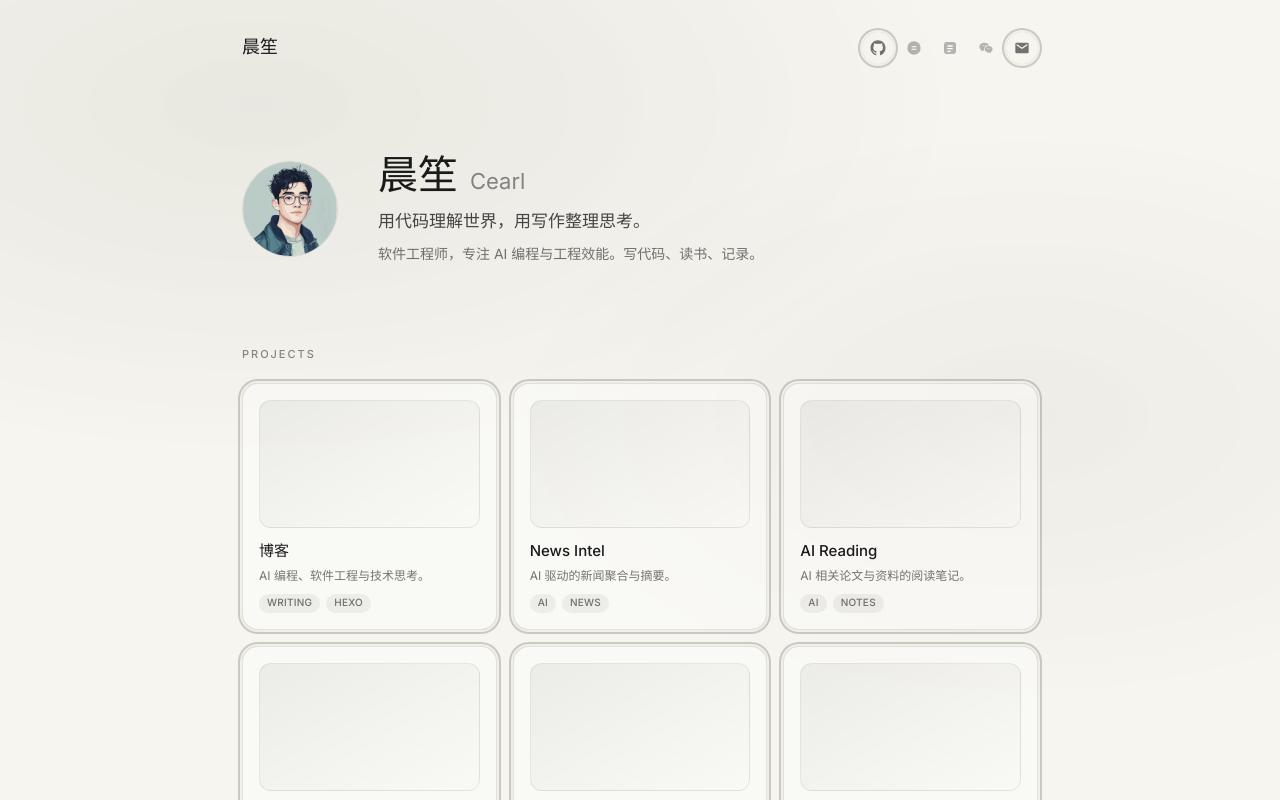
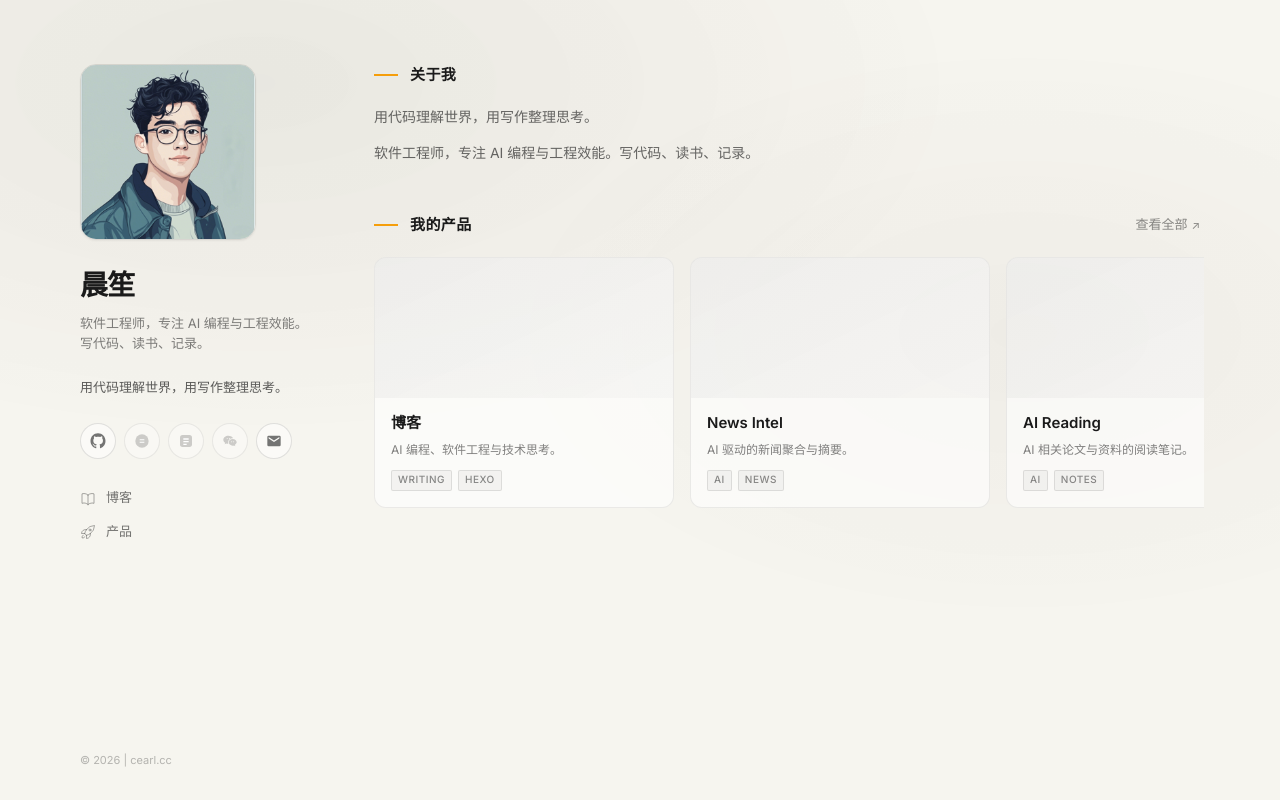
Before and after one commit to chess99/chess99.github.io, a React (Vite) app: page / in a window 1280 px wide. Shown: the top 800 px of the page. Built offline with nearby package versions, Linux system fonts and the light colour scheme.

Commit message:
feat: redesign with idoubi-style sidebar layout — sticky sidebar + horizontal product cards

```diff
--- a/404.html
+++ b/404.html
@@ -1,18 +1,9 @@
 <!doctype html>
 <meta charset="utf-8" />
 <meta name="viewport" content="width=device-width, initial-scale=1" />
-<title>404</title>
-<meta http-equiv="refresh" content="0; url=/" />
-<style>
-  body {
-    font-family: ui-sans-serif, system-ui, -apple-system, Segoe UI, Roboto,
-      Helvetica, Arial;
-    padding: 24px;
-  }
-  a {
-    color: #245cff;
-  }
-</style>
-<h1>404</h1>
-<p>页面不存在，正在跳转到首页…</p>
-<p><a href="/">返回首页</a></p>
+<title>晨笙</title>
+<script>
+  // SPA redirect: save path to sessionStorage, redirect to root
+  sessionStorage.setItem('spa_redirect', location.pathname + location.search);
+  location.replace('/');
+</script>
--- a/src/App.tsx
+++ b/src/App.tsx
@@ -1,4 +1,3 @@
-import { motion, useReducedMotion } from 'framer-motion'
 import { profile } from './data/profile'
 import { projects } from './data/projects'
 import {
@@ -8,178 +7,251 @@ import {
   IconXiaohongshu,
   IconWechat,
 } from './components/icons'
+import ProductsPage from './pages/ProductsPage'
 
-function Nav() {
+function useRoute() {
+  if (typeof window === 'undefined') return '/'
+  return window.location.pathname
+}
+
+// idoubi 风格的 section 标题：左侧黄色横线 + 标题，右侧操作链接
+function SectionHeading({
+  title,
+  linkLabel,
+  linkHref,
+}: {
+  title: string
+  linkLabel?: string
+  linkHref?: string
+}) {
   return (
-    <nav className="mx-auto flex w-full max-w-[860px] items-center justify-between px-5 py-6 md:px-8 md:py-8">
-      <a
-        href="/"
-        className="font-serif text-[18px] font-medium text-ink transition-opacity hover:opacity-70"
-      >
-        {profile.name}
-      </a>
-      <div className="flex items-center gap-1 text-ink/60">
+    <div className="flex items-center justify-between">
+      <div className="flex items-center gap-3">
+        {/* 左侧黄色装饰线 */}
+        <div className="h-0.5 w-6 bg-amber-500" />
+        <h2 className="text-[15px] font-semibold text-ink tracking-wide">{title}</h2>
+      </div>
+      {linkLabel && linkHref && (
         <a
-          href={profile.social.github}
-          target="_blank"
-          rel="noopener noreferrer"
-          aria-label="GitHub"
-          className="rounded-full p-2 transition-all duration-200 ease-ios hover:bg-black/5 hover:text-ink active:scale-95 focus-ring"
+          href={linkHref}
+          className="flex items-center gap-0.5 text-[13px] text-ink/50 hover:text-ink/80 transition-colors"
         >
-          <IconGitHub className="h-4 w-4" />
+          {linkLabel}
+          <span className="text-[11px] ml-0.5">↗</span>
         </a>
-        <span
-          title="即刻（即将添加）"
-          aria-label="即刻"
-          className="rounded-full p-2 cursor-default text-ink/30"
-        >
-          <IconJike className="h-4 w-4" />
-        </span>
-        <span
-          title="小红书（即将添加）"
-          aria-label="小红书"
-          className="rounded-full p-2 cursor-default text-ink/30"
-        >
-          <IconXiaohongshu className="h-4 w-4" />
-        </span>
-        <span
-          title="微信公众号（即将添加）"
-          aria-label="微信公众号"
-          className="rounded-full p-2 cursor-default text-ink/30"
-        >
-          <IconWechat className="h-4 w-4" />
-        </span>
-        <a
-          href={`mailto:${profile.email}`}
-          aria-label="Email"
-          className="rounded-full p-2 transition-all duration-200 ease-ios hover:bg-black/5 hover:text-ink active:scale-95 focus-ring"
-        >
-          <IconMail className="h-4 w-4" />
-        </a>
-      </div>
-    </nav>
+      )}
+    </div>
   )
 }
 
-function Hero() {
-  const reduceMotion = useReducedMotion()
+// 产品卡片（横向滚动用）
+function ProductCard({ project }: { project: (typeof projects)[0] }) {
   return (
-    <motion.section
-      className="mx-auto w-full max-w-[860px] px-5 pb-16 pt-10 md:px-8 md:pb-20 md:pt-14"
-      initial={reduceMotion ? false : { opacity: 0, y: 16 }}
-      animate={{ opacity: 1, y: 0 }}
-      transition={{ duration: 0.5, ease: [0.22, 1, 0.36, 1] }}
-    >
-      <div className="flex flex-col items-start gap-6 md:flex-row md:items-center md:gap-10">
-        <img
-          src={profile.avatar}
-          alt={profile.name}
-          className="h-20 w-20 rounded-full border border-ink/10 object-cover md:h-24 md:w-24"
-        />
-        <div>
-          <h1 className="font-serif text-[32px] leading-tight text-ink md:text-[40px]">
-            {profile.name}
-            <span className="ml-3 font-sans text-[18px] font-normal text-ink/50 md:text-[22px]">
-              {profile.nameEn}
-            </span>
-          </h1>
-          <p className="mt-2 text-[15px] font-medium text-ink/80 md:text-[17px]">
-            {profile.slogan}
-          </p>
-          <p className="mt-2 max-w-[480px] text-[13px] leading-relaxed text-ink/60 md:text-[14px]">
-            {profile.bio}
-          </p>
-        </div>
-      </div>
-    </motion.section>
-  )
-}
-
-function ProjectCard({
-  title,
-  description,
-  href,
-  tags,
-  index,
-}: {
-  title: string
-  description: string
-  href: string
-  tags: string[]
-  index: number
-}) {
-  const reduceMotion = useReducedMotion()
-  return (
-    <motion.a
-      href={href}
+    <a
+      href={project.href}
       target="_blank"
       rel="noopener noreferrer"
-      className="group flex flex-col gap-3 rounded-2xl border border-ink/10 bg-white/40 p-4 transition-all duration-200 ease-ios hover:bg-white/70 hover:shadow-sm hover:border-ink/15 active:scale-[0.98] focus-ring"
-      initial={reduceMotion ? false : { opacity: 0, y: 12 }}
-      animate={{ opacity: 1, y: 0 }}
-      transition={{
-        duration: 0.4,
-        delay: index * 0.06,
-        ease: [0.22, 1, 0.36, 1],
-      }}
+      className="group flex-shrink-0 w-[300px] flex flex-col rounded-xl border border-ink/[0.08] bg-white/60 overflow-hidden hover:border-ink/20 hover:shadow-md transition-all duration-200 active:scale-[0.99]"
     >
-      <div className="h-32 w-full rounded-xl border border-ink/[0.08] bg-gradient-to-br from-ink/[0.06] to-transparent" />
-      <div>
-        <h3 className="text-[15px] font-medium text-ink group-hover:text-ink/90 transition-colors">
-          {title}
-        </h3>
-        <p className="mt-1 text-[12px] leading-relaxed text-ink/60">{description}</p>
-        <div className="mt-2 flex flex-wrap gap-1.5">
-          {tags.map((tag) => (
+      {/* Cover */}
+      <div className="h-[140px] w-full bg-gradient-to-br from-ink/[0.05] to-ink/[0.02] overflow-hidden flex items-center justify-center">
+        {project.cover ? (
+          <img src={project.cover} alt={project.title} className="h-full w-full object-cover" />
+        ) : (
+          <div className="h-full w-full" />
+        )}
+      </div>
+      {/* Body */}
+      <div className="flex flex-col gap-2 p-4">
+        <h3 className="text-[15px] font-semibold text-ink leading-tight">{project.title}</h3>
+        <p className="text-[12px] text-ink/55 leading-relaxed">{project.description}</p>
+        <div className="flex flex-wrap gap-1.5 mt-0.5">
+          {project.tags.map((tag) => (
             <span
               key={tag}
-              className="rounded-full bg-black/5 px-2 py-0.5 text-[10px] font-medium tracking-wide text-ink/60"
+              className="rounded-sm border border-ink/[0.1] bg-ink/[0.04] px-1.5 py-0.5 text-[10px] font-medium tracking-wider text-ink/50"
             >
               {tag}
             </span>
           ))}
         </div>
       </div>
-    </motion.a>
+    </a>
   )
 }
 
-function Projects() {
+function Sidebar() {
+  const isTODO = (url: string) => url.includes('TODO')
+
   return (
-    <section className="mx-auto w-full max-w-[860px] px-5 pb-20 md:px-8">
-      <div className="mb-5 text-[11px] font-medium tracking-[0.18em] text-ink/50">
-        PROJECTS
+    <aside className="lg:sticky lg:top-8 lg:h-[calc(100vh-4rem)] lg:self-start flex flex-col justify-between py-4">
+      <div className="flex flex-col gap-6">
+        {/* 大方形圆角头像 — 对标 idoubi 风格 */}
+        <div className="h-44 w-44 overflow-hidden rounded-2xl border border-ink/10 shadow-sm">
+          <img
+            src={profile.avatar}
+            alt={profile.name}
+            className="h-full w-full object-cover"
+          />
+        </div>
+
+        {/* 名字大字 */}
+        <h1 className="text-[28px] font-bold text-ink leading-tight tracking-tight mt-1">
+          {profile.name}
+        </h1>
+
+        {/* 副标题（bio 作为副标题） */}
+        <p className="text-[13px] text-ink/55 -mt-3">{profile.bio}</p>
+
+        {/* slogan */}
+        <p className="text-[13px] text-ink/70 leading-relaxed">{profile.slogan}</p>
+
+        {/* 社交图标 — 圆形边框按钮 */}
+        <div className="flex items-center gap-2 flex-wrap">
+          <a
+            href={profile.social.github}
+            target="_blank"
+            rel="noopener noreferrer"
+            aria-label="GitHub"
+            className="flex h-9 w-9 items-center justify-center rounded-full border border-ink/[0.12] bg-white/50 text-ink/60 hover:text-ink hover:border-ink/25 hover:bg-white/80 transition-all"
+          >
+            <IconGitHub className="h-4 w-4" />
+          </a>
+
+          {!isTODO(profile.social.jike) ? (
+            <a href={profile.social.jike} target="_blank" rel="noopener noreferrer" aria-label="即刻"
+              className="flex h-9 w-9 items-center justify-center rounded-full border border-ink/[0.12] bg-white/50 text-ink/60 hover:text-ink hover:border-ink/25 hover:bg-white/80 transition-all">
+              <IconJike className="h-4 w-4" />
+            </a>
+          ) : (
+            <span title="即刻（待补充）" className="flex h-9 w-9 items-center justify-center rounded-full border border-ink/[0.08] bg-white/30 text-ink/20 cursor-default">
+              <IconJike className="h-4 w-4" />
+            </span>
+          )}
+
+          {!isTODO(profile.social.xiaohongshu) ? (
+            <a href={profile.social.xiaohongshu} target="_blank" rel="noopener noreferrer" aria-label="小红书"
+              className="flex h-9 w-9 items-center justify-center rounded-full border border-ink/[0.12] bg-white/50 text-ink/60 hover:text-ink hover:border-ink/25 hover:bg-white/80 transition-all">
+              <IconXiaohongshu className="h-4 w-4" />
+            </a>
+          ) : (
+            <span title="小红书（待补充）" className="flex h-9 w-9 items-center justify-center rounded-full border border-ink/[0.08] bg-white/30 text-ink/20 cursor-default">
+              <IconXiaohongshu className="h-4 w-4" />
+            </span>
+          )}
+
+          <span title="微信公众号（待补充）" className="flex h-9 w-9 items-center justify-center rounded-full border border-ink/[0.08] bg-white/30 text-ink/20 cursor-default">
+            <IconWechat className="h-4 w-4" />
+          </span>
+
+          <a href={`mailto:${profile.email}`} aria-label="Email"
+            className="flex h-9 w-9 items-center justify-center rounded-full border border-ink/[0.12] bg-white/50 text-ink/60 hover:text-ink hover:border-ink/25 hover:bg-white/80 transition-all">
+            <IconMail className="h-4 w-4" />
+          </a>
+        </div>
+
+        {/* 导航链接 */}
+        <nav className="flex flex-col gap-2.5 mt-1">
+          <NavLink href="https://blog.cearl.cc" icon="book">博客</NavLink>
+          <NavLink href="/products" icon="rocket">产品</NavLink>
+        </nav>
       </div>
-      <div className="grid gap-4 sm:grid-cols-2 lg:grid-cols-3">
-        {projects.map((p, i) => (
-          <ProjectCard
-            key={p.id}
-            title={p.title}
-            description={p.description}
-            href={p.href}
-            tags={p.tags}
-            index={i}
-          />
-        ))}
+
+      {/* 底部版权 */}
+      <div className="mt-8 lg:mt-0">
+        <p className="text-[11px] text-ink/30">
+          © {new Date().getFullYear()} | {profile.domain}
+        </p>
       </div>
-    </section>
+    </aside>
+  )
+}
+
+function NavLink({
+  href,
+  icon,
+  children,
+}: {
+  href: string
+  icon: 'book' | 'rocket' | 'user'
+  children: React.ReactNode
+}) {
+  const icons = {
+    book: (
+      <svg className="h-4 w-4" viewBox="0 0 24 24" fill="none" stroke="currentColor" strokeWidth="1.5">
+        <path strokeLinecap="round" strokeLinejoin="round" d="M12 6.042A8.967 8.967 0 0 0 6 3.75c-1.052 0-2.062.18-3 .512v14.25A8.987 8.987 0 0 1 6 18c2.305 0 4.408.867 6 2.292m0-14.25a8.966 8.966 0 0 1 6-2.292c1.052 0 2.062.18 3 .512v14.25A8.987 8.987 0 0 0 18 18a8.967 8.967 0 0 0-6 2.292m0-14.25v14.25" />
+      </svg>
+    ),
+    rocket: (
+      <svg className="h-4 w-4" viewBox="0 0 24 24" fill="none" stroke="currentColor" strokeWidth="1.5">
+        <path strokeLinecap="round" strokeLinejoin="round" d="M15.59 14.37a6 6 0 0 1-5.84 7.38v-4.8m5.84-2.58a14.98 14.98 0 0 0 6.16-12.12A14.98 14.98 0 0 0 9.631 8.41m5.96 5.96a14.926 14.926 0 0 1-5.841 2.58m-.119-8.54a6 6 0 0 0-7.381 5.84h4.8m2.581-5.84a14.927 14.927 0 0 0-2.58 5.84m2.699 2.7c-.103.021-.207.041-.311.06a15.09 15.09 0 0 1-2.448-2.448 14.9 14.9 0 0 1 .06-.312m-2.24 2.39a4.493 4.493 0 0 0-1.757 4.306 4.493 4.493 0 0 0 4.306-1.758M16.5 9a1.5 1.5 0 1 1-3 0 1.5 1.5 0 0 1 3 0Z" />
+      </svg>
+    ),
+    user: (
+      <svg className="h-4 w-4" viewBox="0 0 24 24" fill="none" stroke="currentColor" strokeWidth="1.5">
+        <path strokeLinecap="round" strokeLinejoin="round" d="M15.75 6a3.75 3.75 0 1 1-7.5 0 3.75 3.75 0 0 1 7.5 0ZM4.501 20.118a7.5 7.5 0 0 1 14.998 0A17.933 17.933 0 0 1 12 21.75c-2.676 0-5.216-.584-7.499-1.632Z" />
+      </svg>
+    ),
+  }
+
+  return (
+    <a
+      href={href}
+      className="flex items-center gap-2.5 text-[13px] text-ink/60 hover:text-ink transition-colors py-0.5"
+    >
+      <span className="opacity-60">{icons[icon]}</span>
+      {children}
+    </a>
+  )
+}
+
+function HomePage() {
+  const featured = projects.slice(0, 6)
+
+  return (
+    <main className="flex flex-col gap-12 pt-4">
+      {/* 关于我 */}
+      <section className="flex flex-col gap-5">
+        <SectionHeading title="关于我" />
+        <div className="flex flex-col gap-3.5 text-[14px] leading-relaxed text-ink/65 max-w-[600px]">
+          <p>{profile.slogan}</p>
+          <p>{profile.bio}</p>
+        </div>
+      </section>
+
+      {/* 我的产品 — 横向滚动 */}
+      <section className="flex flex-col gap-5">
+        <SectionHeading title="我的产品" linkLabel="查看全部" linkHref="/products" />
+        {/* 横向滚动容器，负边距让卡片可以顶边 */}
+        <div className="flex gap-4 overflow-x-auto pb-2 scrollbar-hide -mx-1 px-1">
+          {featured.map((p) => (
+            <ProductCard key={p.id} project={p} />
+          ))}
+        </div>
+      </section>
+    </main>
   )
 }
 
 export default function App() {
+  const route = useRoute()
+  const isProducts = route === '/products'
+
   return (
-    <div className="paper flex min-h-screen flex-col">
-      <Nav />
-      <main className="flex-1">
-        <Hero />
-        <Projects />
-      </main>
-      <footer className="mx-auto w-full max-w-[860px] px-5 py-6 text-[12px] text-ink/40 md:px-8">
-        <div className="flex items-center justify-between">
-          <span suppressHydrationWarning>© {new Date().getFullYear()} {profile.name}</span>
-          <span>{profile.domain}</span>
+    <div className="paper min-h-screen">
+      <div className="mx-auto max-w-[1200px] px-6 py-10 md:px-10 md:py-12">
+        <div className="grid grid-cols-1 gap-10 lg:grid-cols-12 lg:gap-14">
+          {/* Sidebar — 3 列 */}
+          <div className="lg:col-span-3">
+            <Sidebar />
+          </div>
+
+          {/* 主内容 — 9 列 */}
+          <div className="lg:col-span-9">
+            {isProducts ? <ProductsPage /> : <HomePage />}
+          </div>
         </div>
-      </footer>
+      </div>
     </div>
   )
 }
--- a/src/index.css
+++ b/src/index.css
@@ -57,4 +57,12 @@
   .focus-ring {
     @apply outline-none ring-2 ring-ink/20 ring-offset-2 ring-offset-paper;
   }
+
+  .scrollbar-hide {
+    -ms-overflow-style: none;
+    scrollbar-width: none;
+  }
+  .scrollbar-hide::-webkit-scrollbar {
+    display: none;
+  }
 }
--- /dev/null
+++ b/src/pages/ProductsPage.tsx
@@ -0,0 +1,67 @@
+import { projects } from '../data/projects'
+
+function SectionHeading({ title }: { title: string }) {
+  return (
+    <div className="flex items-center gap-3">
+      <div className="h-px w-6 bg-ink/40" />
+      <h2 className="text-[15px] font-medium text-ink/80 tracking-wide">{title}</h2>
+    </div>
+  )
+}
+
+function ProductCard({ project }: { project: (typeof projects)[0] }) {
+  return (
+    <a
+      href={project.href}
+      target="_blank"
+      rel="noopener noreferrer"
+      className="group flex flex-col rounded-xl border border-ink/10 bg-white/50 overflow-hidden hover:border-ink/20 hover:shadow-sm transition-all duration-200 active:scale-[0.98]"
+    >
+      <div className="h-36 w-full bg-gradient-to-br from-ink/[0.06] to-ink/[0.02] border-b border-ink/8 overflow-hidden">
+        {project.cover ? (
+          <img src={project.cover} alt={project.title} className="h-full w-full object-cover" />
+        ) : (
+          <div className="h-full w-full" />
+        )}
+      </div>
+      <div className="flex flex-col gap-2 p-4">
+        <h3 className="text-[14px] font-semibold text-ink leading-tight group-hover:text-ink/90">
+          {project.title}
+        </h3>
+        <p className="text-[12px] text-ink/55 leading-relaxed">{project.description}</p>
+        <div className="flex flex-wrap gap-1.5 mt-1">
+          {project.tags.map((tag) => (
+            <span
+              key={tag}
+              className="rounded-sm bg-ink/[0.06] px-1.5 py-0.5 text-[10px] font-medium tracking-wider text-ink/50"
+            >
+              {tag}
+            </span>
+          ))}
+        </div>
+      </div>
+    </a>
+  )
+}
+
+export default function ProductsPage() {
+  return (
+    <main className="flex flex-col gap-8">
+      <div className="flex items-center justify-between">
+        <SectionHeading title="全部产品" />
+        <a
+          href="/"
+          className="flex items-center gap-1 text-[13px] text-ink/50 hover:text-ink transition-colors"
+        >
+          ← 返回
+        </a>
+      </div>
+
+      <div className="grid gap-4 sm:grid-cols-2 xl:grid-cols-3">
+        {projects.map((p) => (
+          <ProductCard key={p.id} project={p} />
+        ))}
+      </div>
+    </main>
+  )
+}
```
Also changed, not shown: index.html (+10 -0 lines), 1 other file (tests, documents, lock files or other folders).
